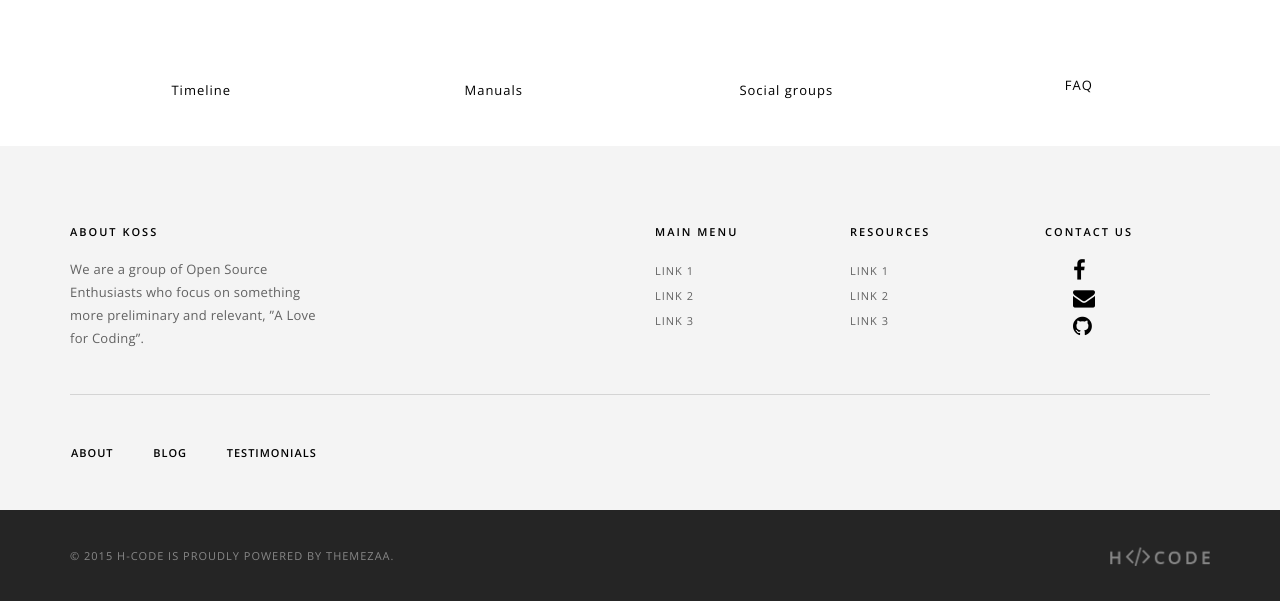
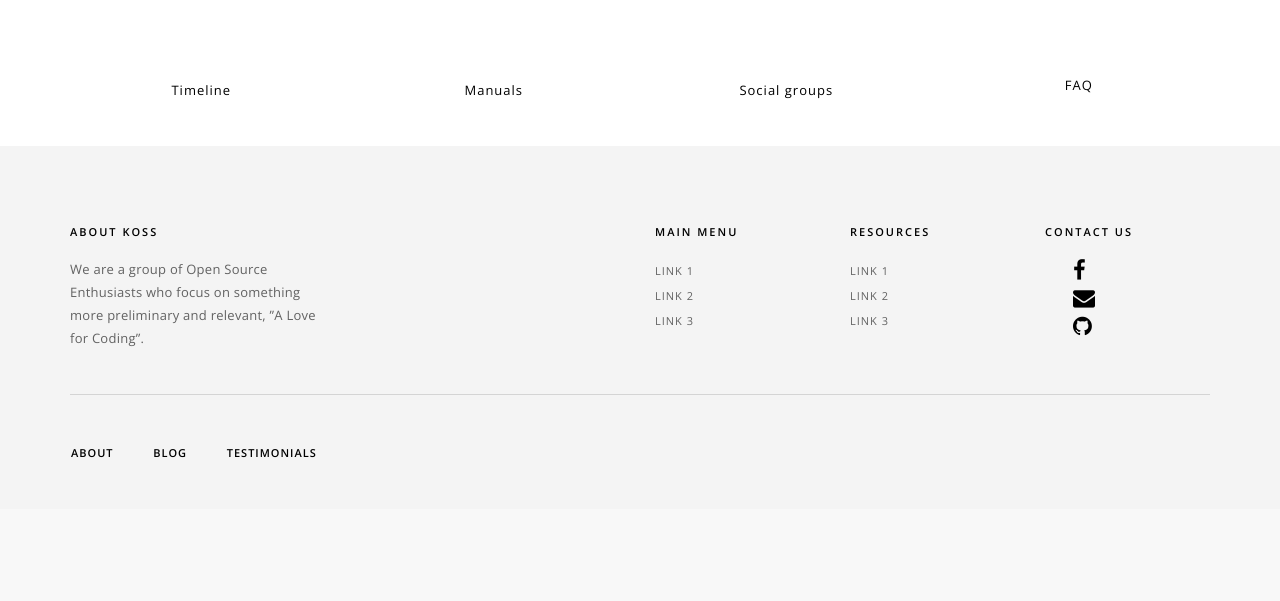
Before and after one commit to kossiitkgp/kwoc-2017, a Flask app: page / in a window 1280 px wide. Shown: the part 3820-4421 px from the top of the page. After the commit the page ends 4278 px from the top, so only its background shows below. Run offline with Flask 2, Linux system fonts and the light colour scheme; some libraries are stand-ins or nearby versions; some web fonts are replaced.

Commit message:
removes footbar

```diff
--- a/templates/index.html
+++ b/templates/index.html
@@ -63,7 +63,7 @@
                             <ul id="accordion" class="nav navbar-nav navbar-right panel-group">
                                 <!-- menu item -->
                                 <li class="dropdown panel">
-                                    <a href=".https://kossiitkgp.in/kwoc_2017/" target="_blank">Home</a>
+                                    <a href="#" target="_blank">Home</a>
                                 </li>
                                 <!-- end menu item -->
                                 <!-- menu item -->
@@ -718,22 +718,6 @@
                     </div>
                 </div>
             </div>
-            <div class="container-fluid bg-dark-gray footer-bottom">
-                <div class="container">
-                    <div class="row margin-three">
-                        <!-- copyright -->
-                        <div class="col-md-6 col-sm-6 col-xs-12 copyright text-left letter-spacing-1 xs-text-center xs-margin-bottom-one">
-                            &copy; 2015 H-Code is proudly powered by ThemeZaa.
-                        </div>
-                        <!-- end copyright -->
-                        <!-- logo -->
-                        <div class="col-md-6 col-sm-6 col-xs-12 footer-logo text-right xs-text-center">
-                            <a href="/"><img src="/static/images/logo-light-gray.png" alt="" /></a>
-                        </div>
-                        <!-- end logo -->
-                    </div>
-                </div>
-            </div>
             <!-- scroll to top -->
             <a href="javascript:;" class="scrollToTop"><i class="fa fa-angle-up"></i></a>
             <!-- scroll to top End... -->
```
